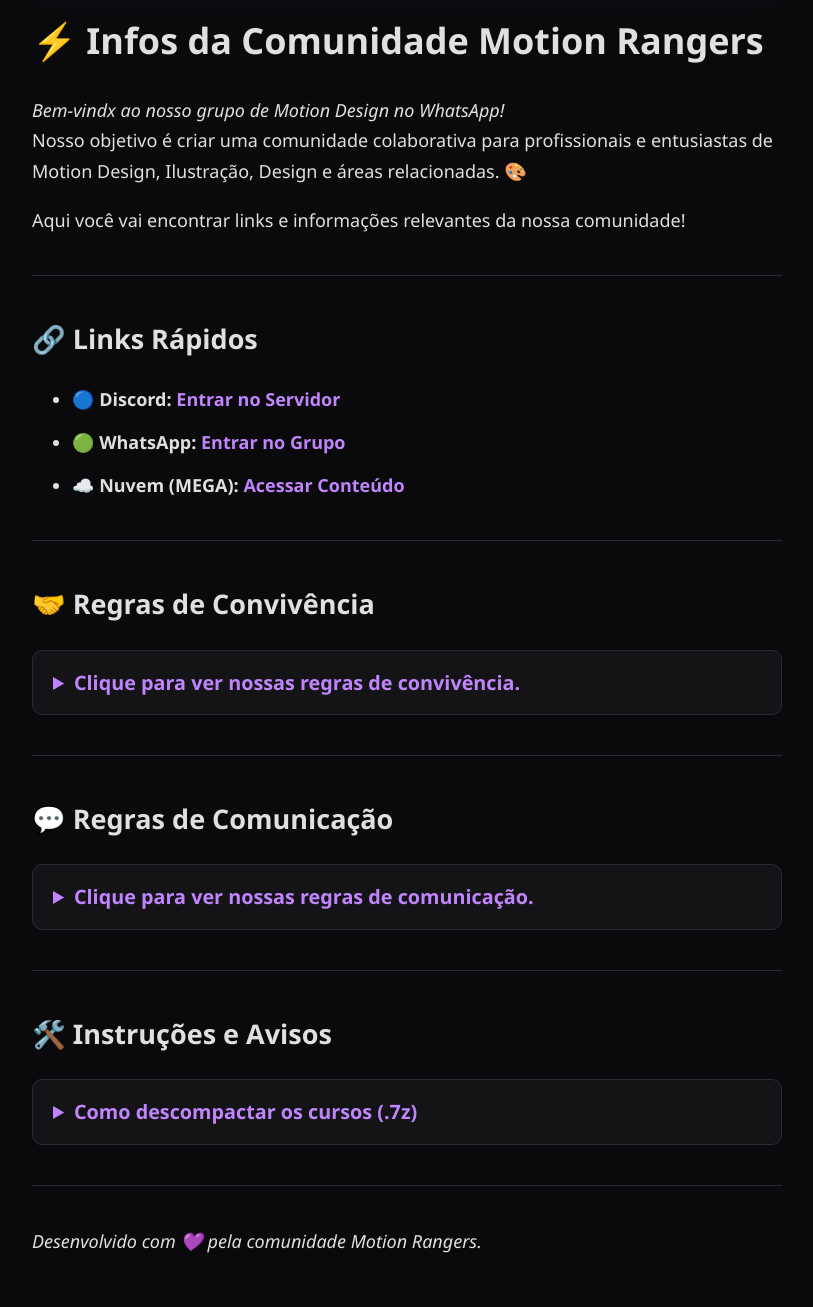
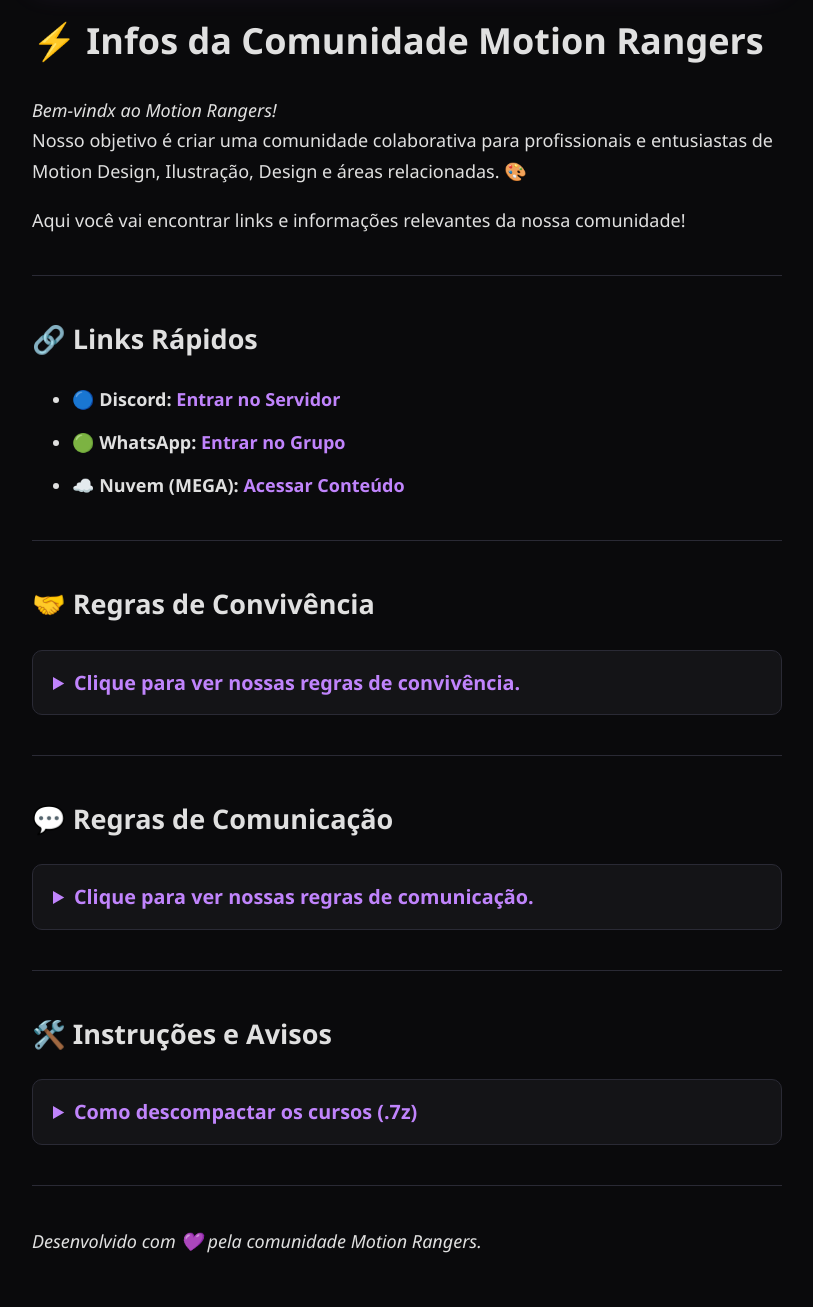
Before and after one commit to ginosic/ginosic.github.io, a Jekyll site: the page built from motion-rangers/index.md, in a window 1280 px wide. Shown: the part 633-1940 px from the top of the page, without its empty margins (233-1046 px from the left). Built offline with Jekyll 4.4.1, drawn with Linux system fonts in a browser that asks for light colours; our own code applies the rules of GitHub Pages for plain Markdown files.

Commit message:
Ajustes no texto

```diff
--- a/motion-rangers/index.md
+++ b/motion-rangers/index.md
@@ -6,7 +6,7 @@ layout: default
 
 # ⚡ Infos da Comunidade Motion Rangers
 
-_Bem-vindx ao nosso grupo de Motion Design no WhatsApp!_ <br>
+_Bem-vindx ao Motion Rangers!_ <br>
 Nosso objetivo é criar uma comunidade colaborativa para profissionais e entusiastas de Motion Design, Ilustração, Design e áreas relacionadas. 🎨
 
 Aqui você vai encontrar links e informações relevantes da nossa comunidade!
```
